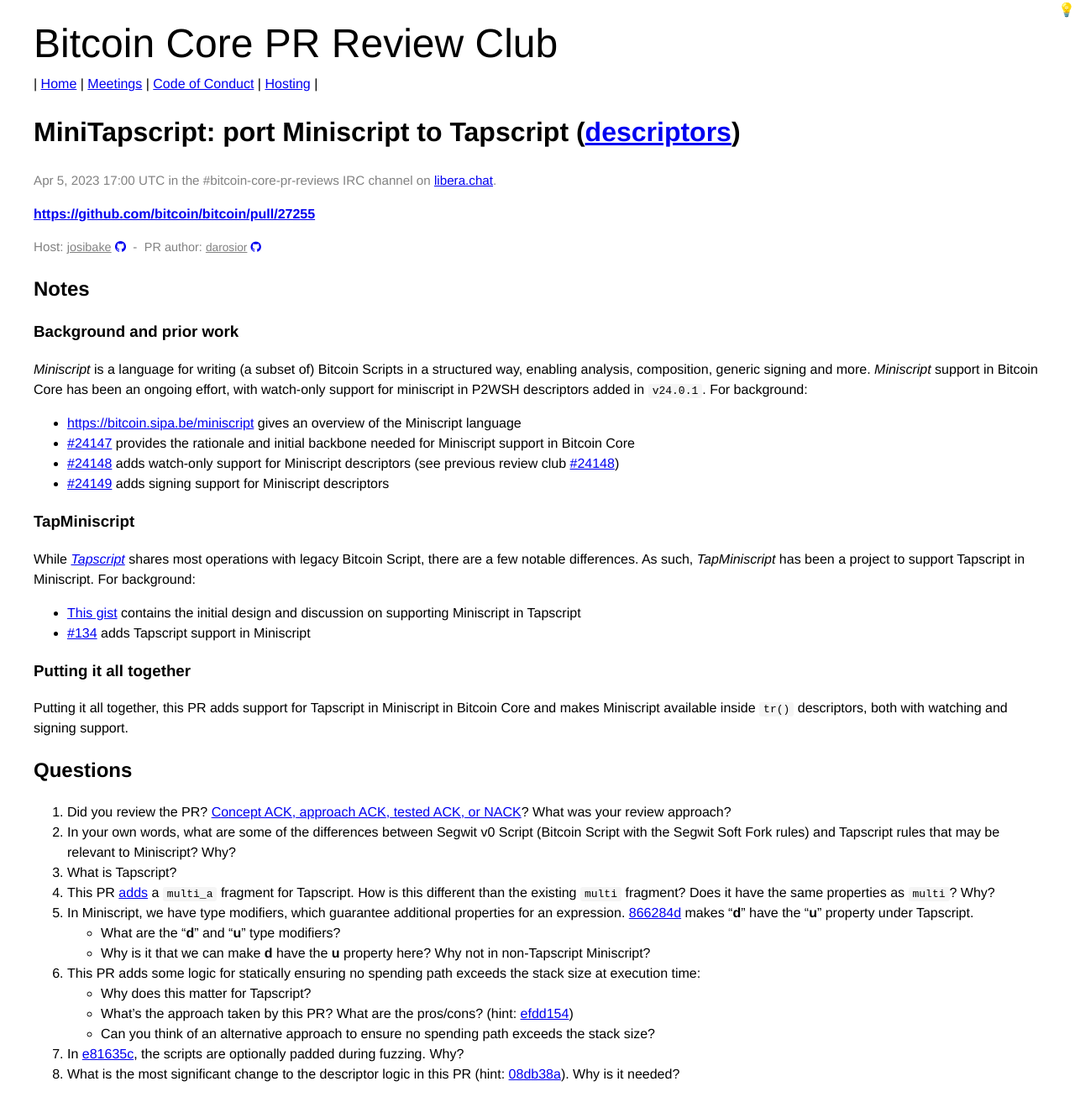
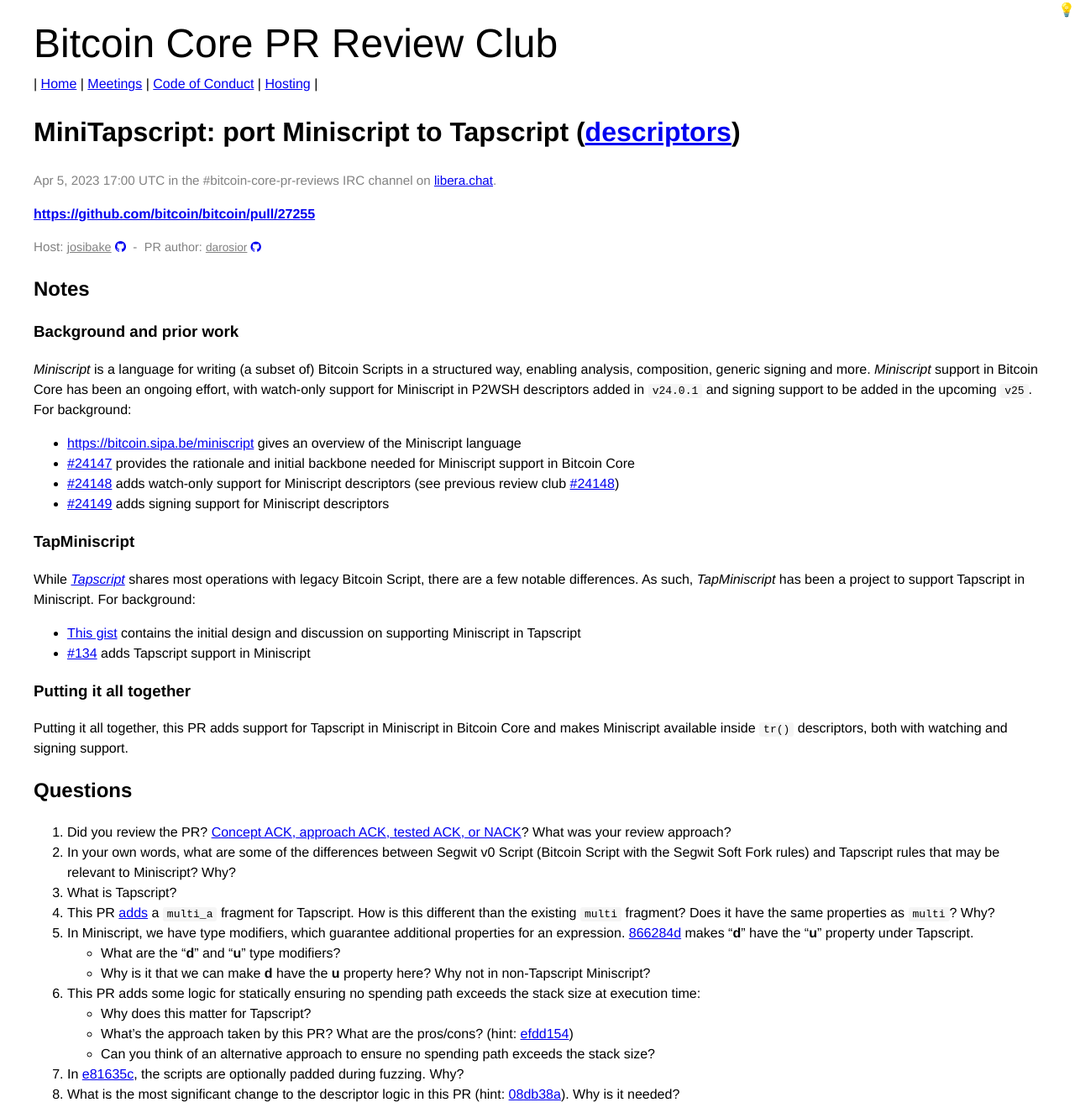
Before and after one commit to bitcoin-core-review-club/website, a Jekyll site: the page built from _posts/2023-04-05-#27255.md, in a window 1280 px wide. Shown: the whole page at 84% size. Built offline with Jekyll 4.4.1, drawn with Linux system fonts in a browser that asks for light colours; before the commit the page ends 1307 px from its top, so only the background shows below that.

Commit message:
add v25 signing support

```diff
--- a/_posts/2023-04-05-#27255.md
+++ b/_posts/2023-04-05-#27255.md
@@ -14,7 +14,7 @@
 
 ### Background and prior work
 
-_Miniscript_ is a language for writing (a subset of) Bitcoin Scripts in a structured way, enabling analysis, composition, generic signing and more. _Miniscript_ support in Bitcoin Core has been an ongoing effort, with watch-only support for miniscript in P2WSH descriptors added in `v24.0.1`. For background:
+_Miniscript_ is a language for writing (a subset of) Bitcoin Scripts in a structured way, enabling analysis, composition, generic signing and more. _Miniscript_ support in Bitcoin Core has been an ongoing effort, with watch-only support for Miniscript in P2WSH descriptors added in `v24.0.1` and signing support to be added in the upcoming `v25`. For background:
 
 * [https://bitcoin.sipa.be/miniscript](https://bitcoin.sipa.be/miniscript) gives an overview of the Miniscript language
 * [#24147](https://github.com/bitcoin/bitcoin/pull/24147) provides the rationale and initial backbone needed for Miniscript support in Bitcoin Core
```
